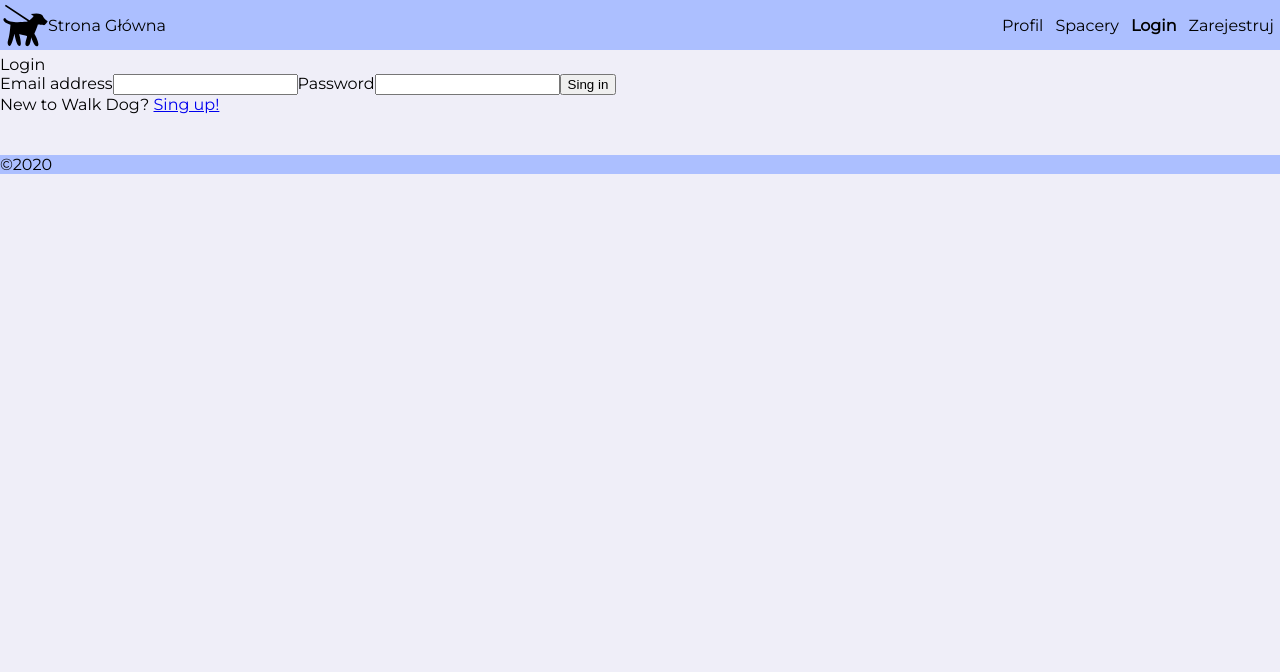
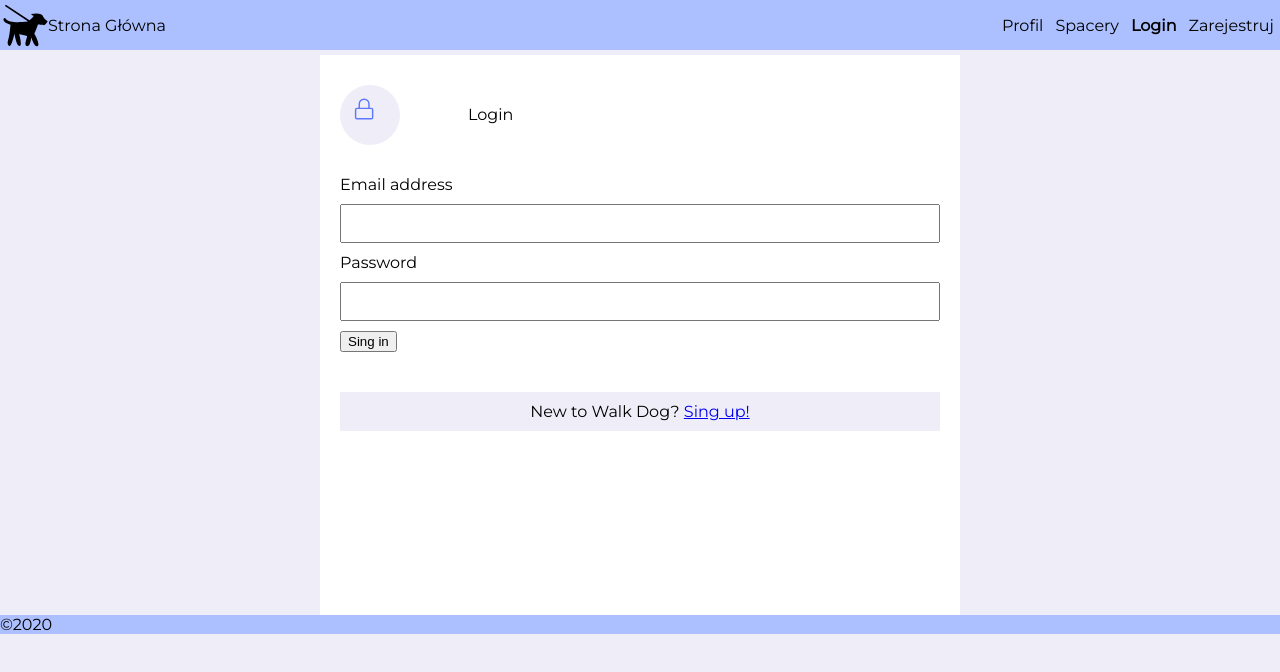
Before and after one commit to TomaszKorenberg/walk-dog, a React (Create React App) app: page /login in a window 1280 px wide. Shown: the top 672 px of the page. Built offline with nearby package versions, Linux system fonts and the light colour scheme; no server answers.

Commit message:
add LoginPage scss

```diff
--- a/src/pages/LoginPage/LoginPage.jsx
+++ b/src/pages/LoginPage/LoginPage.jsx
@@ -2,6 +2,8 @@ import React, {useState} from "react";
 import {setToken} from "../../utils/token";
 import InfoModal from "../../components/InfoModal/InfoModal";
 import Api from "../../api/api";
+import lock from "../../assets/img/lock.svg";
+import styles from "./LoginPage.module.scss";
 
 const api = new Api();
 
@@ -58,8 +60,15 @@ const LoginPage = () => {
 
     return (
         <>
-            <div>
-                <div>Login</div>
+            <div  className ={styles.main}>
+                <div className ={styles.lockLogin}>
+                    <img alt={"lock"}
+                         src={lock}
+                         className={styles.lock}
+                    />
+                    <div className = {styles.login}>Login</div>
+                </div>
+
                 <div>
                     <label htmlFor="email_field">Email address</label>
                     <input
@@ -88,7 +97,7 @@ const LoginPage = () => {
                     "Rejestracja",
                     "./register")}
                 </div>
-                <div>
+                <div className={styles.end}>
 
                     New to Walk Dog? <a href="/register">Sing up!</a>
                 </div>
--- /dev/null
+++ b/src/pages/LoginPage/LoginPage.module.scss
@@ -0,0 +1,56 @@
+
+$blue:#5E77FF;
+$dark:#4A4A4A;
+$orange:#EF5350;
+$pastel: #EFEEF8;
+
+
+.main{
+    width:50vw;
+    height: 70vh;
+    margin: auto;
+    padding: 0 20px;
+    background-color: white;
+
+    .lockLogin{
+        margin: 30px auto;
+        border-radius: 100%;
+        background-color: #EFEEF8;
+        width: 60px;
+        display: inline-flex;
+    }
+    .lock{
+        height: 60px;
+        width: 60px;
+      }
+
+    .login{
+        margin: 20px 80px;
+    }
+
+    label{
+        display: block;
+    }
+
+    input{
+        text-decoration: none;
+        padding: 10px 0;
+        margin: 10px auto;
+        width: 100%;
+    }
+
+    button {
+        display: block;
+    }
+
+    .end{
+        margin: 40px auto;
+        padding: 10px 0;
+        width: max;
+        background-color: $pastel;
+        text-align: center;
+
+    }
+
+
+}
```
Also changed, not shown: src/assets/img/lock.svg (added).
